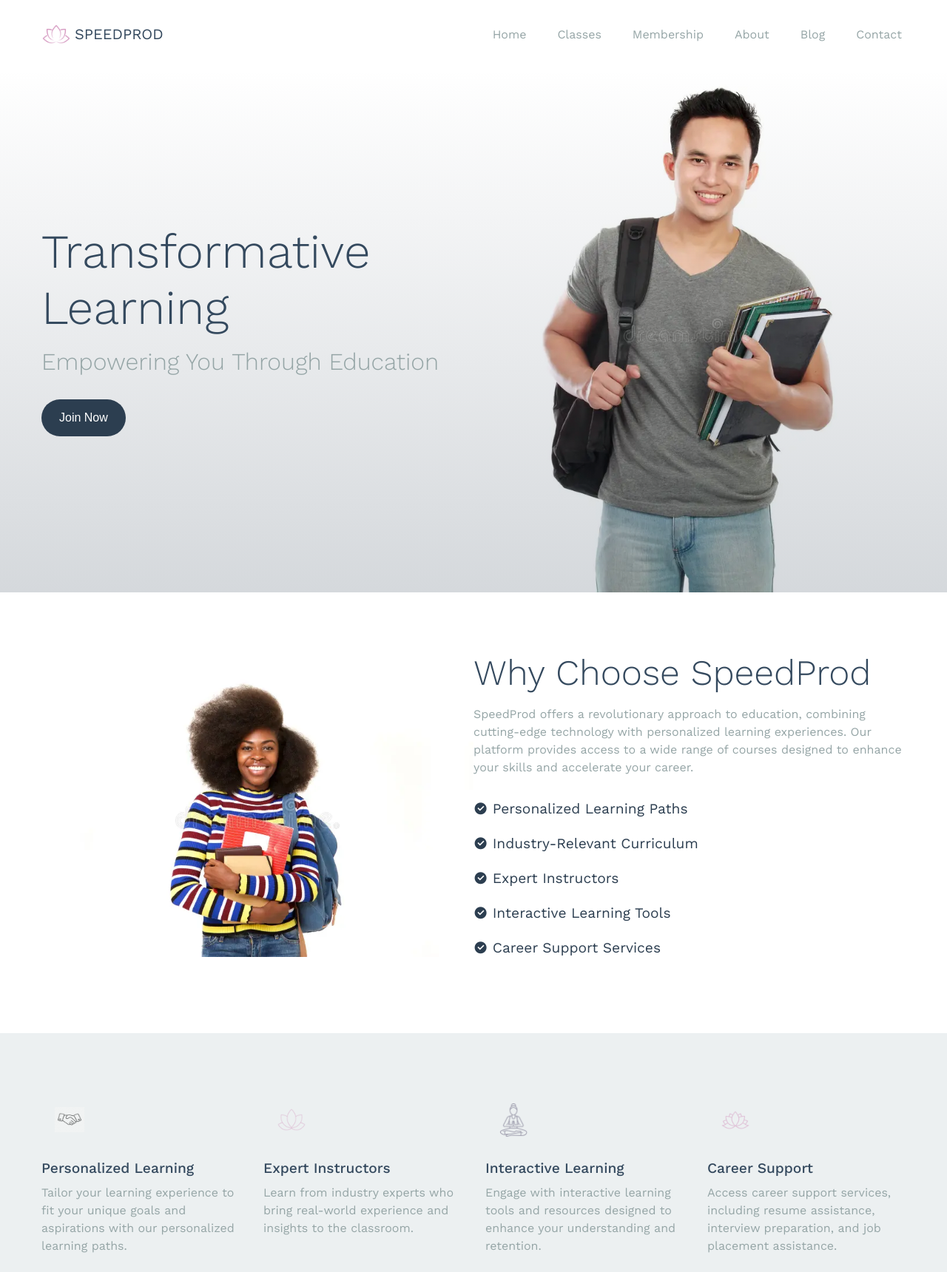
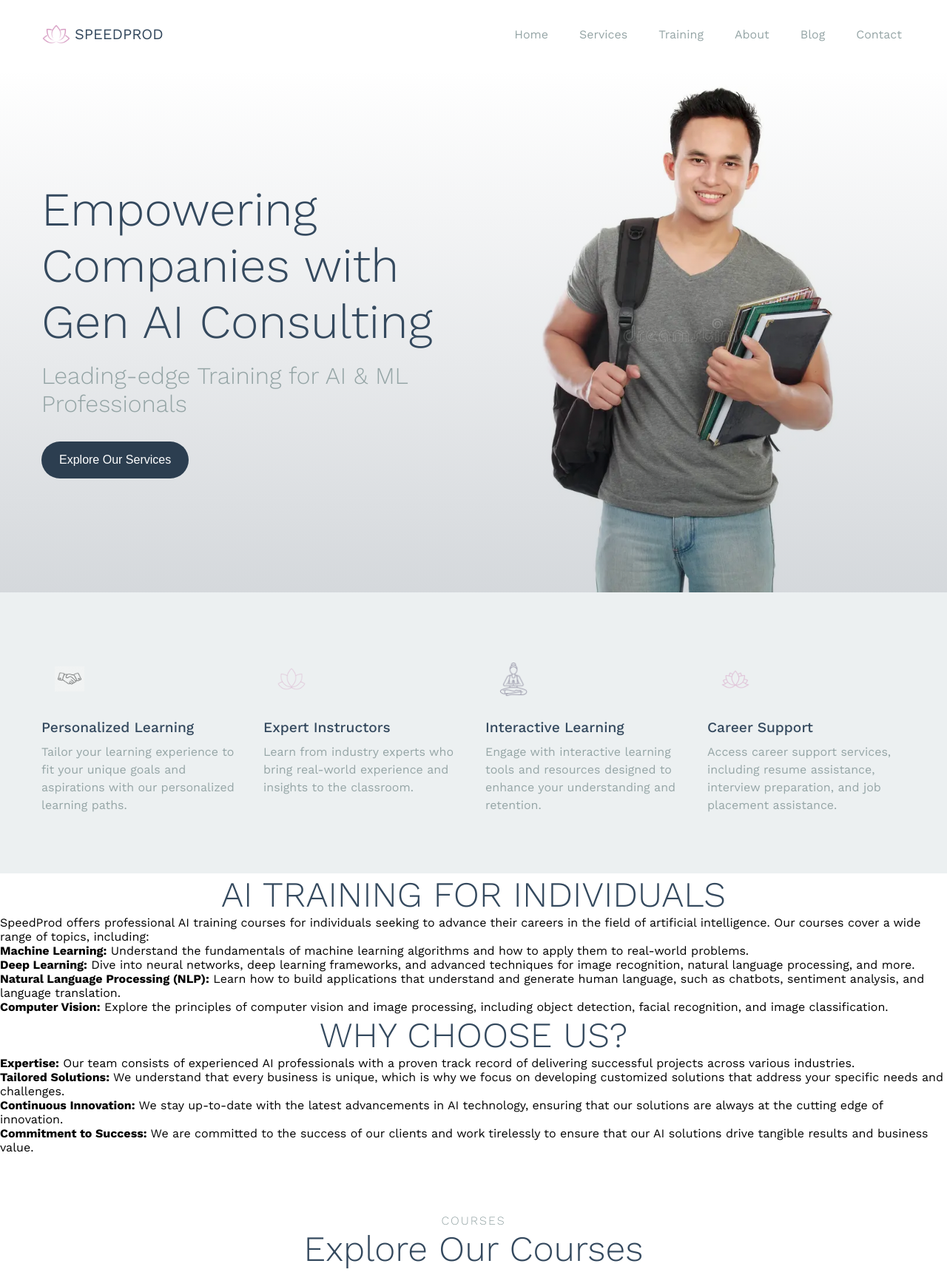
Before and after one commit to krishnna1234/landingpage, a plain HTML site: page index.html in a window 1280 px wide. Shown: the top 1720 px of the page at 74% size. Drawn offline with nearby package versions, Linux system fonts and the light colour scheme; a script that the page names is missing.

Commit message:
Update index.html

```diff
--- a/index.html
+++ b/index.html
@@ -19,59 +19,26 @@
         </div>
         <ul class="nav__links">
           <li class="link"><a href="#home">Home</a></li>
-        <li class="link"><a href="#classes">Classes</a></li>
-        <li class="link"><a href="#membership">Membership</a></li>
-        <li class="link"><a href="#stories">About</a></li>
-        <li class="link"><a href="#posts">Blog</a></li>
+          <li class="link"><a href="#services">Services</a></li>
+          <li class="link"><a href="#training">Training</a></li>
+          <li class="link"><a href="#about">About</a></li>
+          <li class="link"><a href="#blog">Blog</a></li>
           <li class="link"><a href="#contact">Contact</a></li>
       </ul>
+
     </nav>
     <header id="home">
       <div class="section__container header__container">
           <div class="header__content">
-          <h1>Transformative Learning</h1>
-          <h2>Empowering You Through Education</h2>
-          <button class="btn">Join Now</button>
+              <h1>Empowering Companies with Gen AI Consulting</h1>
+              <h2>Leading-edge Training for AI & ML Professionals</h2>
+              <button class="btn">Explore Our Services</button>
             </div>
             <div class="header__image">
                 <img src="assets/header.jpg" alt="header" />
             </div>
         </div>
     </header>
-
-    <section class="section__container why__container">
-      <div class="why__image">
-        <img src="assets/why.jpg" alt="why education" />
-      </div>
-      <div class="why__content">
-        <h2 class="section__header">Why Choose SpeedProd</h2>
-        <p>
-          SpeedProd offers a revolutionary approach to education, combining cutting-edge technology with personalized learning experiences. Our platform provides access to a wide range of courses designed to enhance your skills and accelerate your career.
-        </p>
-        <ul>
-          <li>
-            <span><i class="ri-checkbox-circle-fill"></i></span>
-            Personalized Learning Paths
-          </li>
-          <li>
-            <span><i class="ri-checkbox-circle-fill"></i></span>
-            Industry-Relevant Curriculum
-          </li>
-          <li>
-            <span><i class="ri-checkbox-circle-fill"></i></span>
-            Expert Instructors
-          </li>
-          <li>
-            <span><i class="ri-checkbox-circle-fill"></i></span>
-            Interactive Learning Tools
-          </li>
-          <li>
-            <span><i class="ri-checkbox-circle-fill"></i></span>
-            Career Support Services
-          </li>
-        </ul>
-      </div>
-    </section>
 
     <section class="hero" id="hero">
         <div class="section__container hero__container">
@@ -106,6 +73,39 @@
         </div>
     </section>
 
+
+
+
+<!-- New Sections -->
+<section class="ai__container">
+  <div class="ai__content">
+      <div class="ai__subcontainer">
+          <h2 class="section__header">AI TRAINING FOR INDIVIDUALS</h2>
+          <p class="ai__description">
+              SpeedProd offers <medium>professional AI training courses</medium> for individuals seeking to advance their careers in the field of artificial intelligence. Our courses cover a wide range of topics, including:
+          </p>
+          <ul>
+              <li><strong>Machine Learning:</strong> Understand the fundamentals of machine learning algorithms and how to apply them to real-world problems.</li>
+              <li><strong>Deep Learning:</strong> Dive into neural networks, deep learning frameworks, and advanced techniques for image recognition, natural language processing, and more.</li>
+              <li><strong>Natural Language Processing (NLP):</strong> Learn how to build applications that understand and generate human language, such as chatbots, sentiment analysis, and language translation.</li>
+              <li><strong>Computer Vision:</strong> Explore the principles of computer vision and image processing, including object detection, facial recognition, and image classification.</li>
+          </ul>
+      </div>
+      <div class="ai__subcontainer">
+          <h2 class="section__header">WHY CHOOSE US?</h2>
+          <ul class="ai__list">
+              <li><strong>Expertise:</strong> Our team consists of experienced AI professionals with a proven track record of delivering successful projects across various industries.</li>
+              <li><strong>Tailored Solutions:</strong> We understand that every business is unique, which is why we focus on developing customized solutions that address your specific needs and challenges.</li>
+              <li><strong>Continuous Innovation:</strong> We stay up-to-date with the latest advancements in AI technology, ensuring that our solutions are always at the cutting edge of innovation.</li>
+              <li><strong>Commitment to Success:</strong> We are committed to the success of our clients and work tirelessly to ensure that our AI solutions drive tangible results and business value.</li>
+          </ul>
+      </div>
+  </div>
+</section>
+
+
+
+
     <section class="section__container classes__container" id="classes">
       <p class="section__subheader">COURSES</p>
       <h2 class="section__header">Explore Our Courses</h2>
@@ -127,10 +127,8 @@
               <div class="classes__content">
                   <button class="btn classes__btn">View Course</button>
               </div>
-
           </div>
       </div>
-    </section>
       <section class="membership" id="membership">
         <div class="section__container membership__container">
             <p class="section__subheader">PRICING PLANS</p>
@@ -172,17 +170,45 @@
             </div>
         </div>
     </section>
+  </section>
+
+  <div class="genai__container">
+    <div class="genai__content">
+      <h2 class="section__header">Gen AI Consulting for Companies</h2>
+
+      <p class="genai__description">
+        Speedprod specializes in providing tailored artificial intelligence solutions for companies aiming to harness the power of AI in their operations, products, and services. With our team of seasoned experts in machine learning, data science, and AI strategy, we empower businesses to unlock the full potential of AI, driving innovation and growth. Whether it's developing cutting-edge AI algorithms, implementing AI-driven automation, or crafting AI strategies for business transformation, we offer comprehensive services to meet the unique needs of each client.
+    </p>
+
+    <p class="genai__description">
+        From small startups to large enterprises, we partner with companies across diverse industries to deliver impactful AI solutions that drive efficiency, enhance customer experiences, and fuel business success. Our approach is to understand your specific goals and challenges, and then tailor AI solutions that align with your objectives.
+    </p>
 
 
-    <section class="cta" id="cta">
-      <div class="section__container cta__container">
-        <div class="cta__content">
-          <h2 class="section__header">Ready to Get Started?</h2>
-          <p class="section__subheader">Join Speed Prod Today!</p>
+
+      <ul class="genai__list" style="margin: 0 auto; margin-bottom: 2rem;">
+        <li>Custom AI development</li>
+        <li>Data analysis and insights</li>
+        <li>AI strategy consulting</li>
+        <li>Implementation and integration</li>
+        <li>Training and upskilling</li>
+      </ul>
+
+      <p class="genai__contact">
+        Contact us today to discover how Gen AI Consulting can drive innovation and efficiency in your business.
+      </p>
+
+      <a href="#" class="btn genai__btn">Get in Touch</a>
     </div>
-        <button class="btn cta__btn">Sign Up Now</button>
   </div>
-    </section>
+
+
+
+
+
+
+
+
 
 
     <footer class="footer" id="contact">
```
Lines whose indentation alone changed are shown as unchanged.
